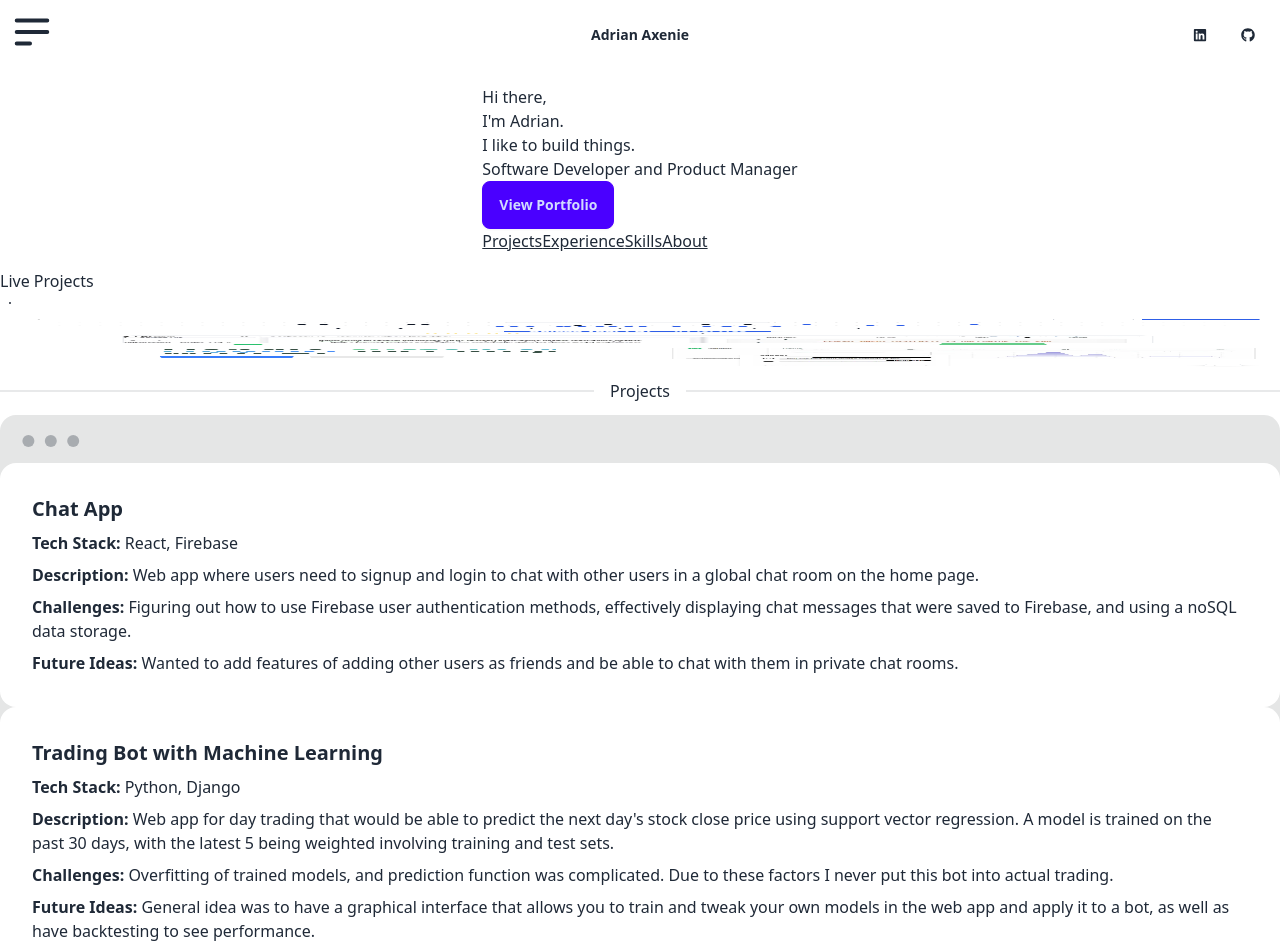
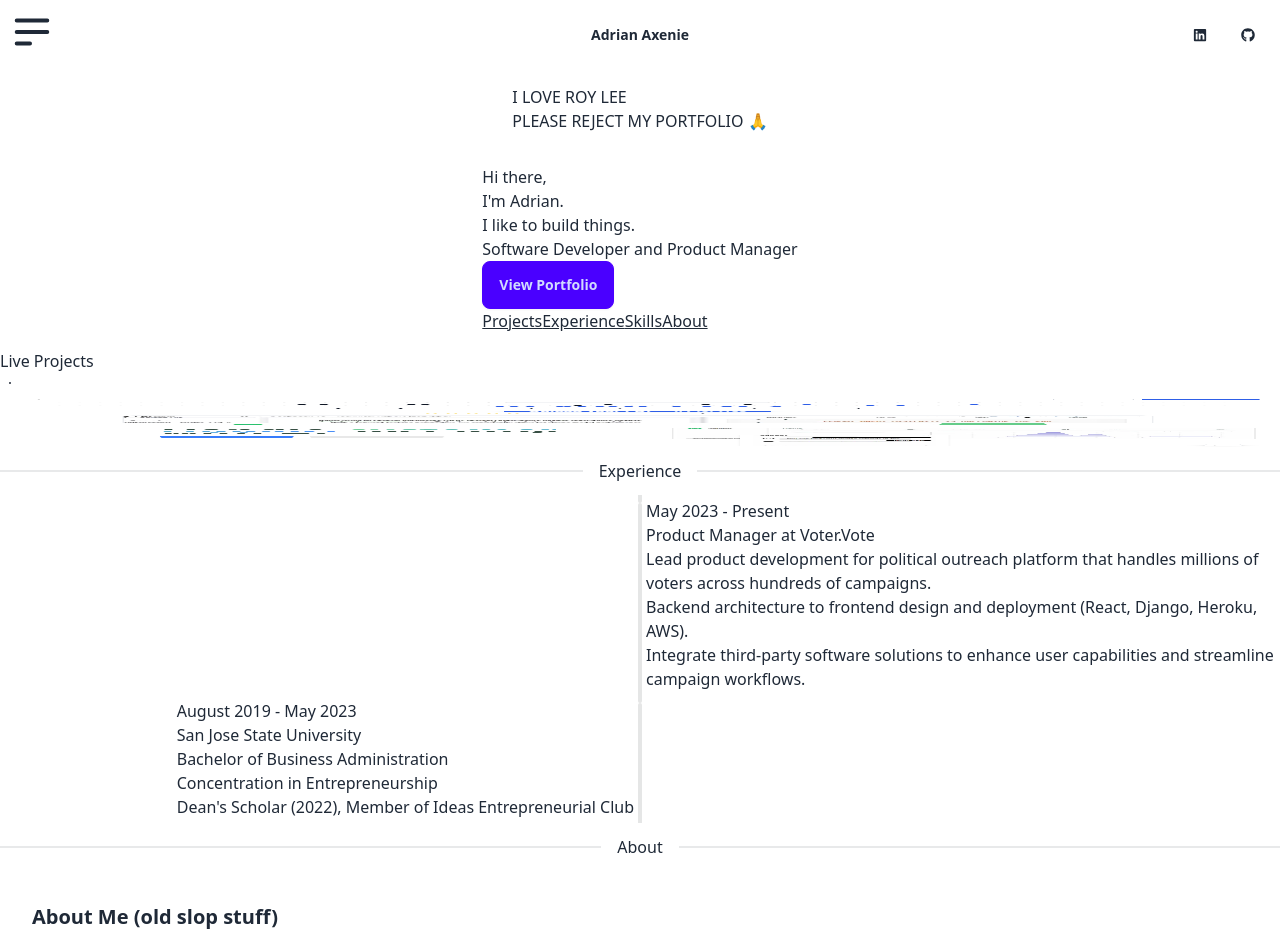
Before and after one commit to adyaxenie/blog, a Next.js app: page /home in a window 1280 px wide. Shown: the top 943 px of the page. Built offline with nearby package versions, Linux system fonts and the light colour scheme.

Commit message:
roy lee commit

```diff
--- a/components/about.tsx
+++ b/components/about.tsx
@@ -13,7 +13,7 @@ const About = () => {
             <div className="sm:flex justify-center gap-10">
                 <div data-aos="fade-right" className="card bg-base-100 shadow-xl w-full md:w-1/3 mx-2 p-5">
                     <div className="card-body">
-                        <h2 className="card-title">About Me</h2>
+                        <h2 className="card-title">About Me (old slop stuff)</h2>
                         <p>Hi there! I&apos;m Adrian, a Software Developer and Product Manager. I like to build things that are interesting or challenging in some way.</p>
                         <p>Some of the technologies I&apos;ve recently been working with include NextJS, Supabase, and OpenAI.</p>
                         <p>Some interests of mine are going skiing during the winter and mountain biking in the summer.</p>
--- a/components/footer.jsx
+++ b/components/footer.jsx
@@ -4,7 +4,7 @@ const Footer = () => {
     return (
         <footer className="flex justify-center items-center mx-auto py-20">
             <div className="flex gap-4">
-                <p>© 2024 All rights reserved</p>
+                <p>© 2025 All rights reserved</p>
             </div>
         </footer>
     );
--- a/components/live_projects.tsx
+++ b/components/live_projects.tsx
@@ -12,16 +12,16 @@ const LiveProjects = () => {
     };
 
     return (
-    <div data-aos="zoom-y-in" className="flex justify-center items-center">
+    <div data-aos="zoom-y-in" className="flex justify-center items-center" id='projects'>
         <div className="w-full max-w-5xl px-5">
-            <div className="mb-4 items-center flex text-red-500">
+            <div className="mb-6 items-center flex text-white">
                 <p>Live Projects</p>
                 <span className="loading loading-ring loading-sm ml-2"></span>
             </div>
 
             <div className="grid grid-cols-1 md:grid-cols-2 gap-6">
                 <div className="relative group">
-                    <div className="absolute -inset-1 bg-gradient-to-br from-red-500 to-purple-500 opacity-0 group-hover:opacity-50 rounded-lg blur-lg transition-opacity duration-300"></div>
+                    <div className="absolute -inset-1 bg-white opacity-0 group-hover:opacity-50 rounded-lg blur-lg transition-opacity duration-300"></div>
                     <div className="bg-white p-4 card cursor-pointer relative rounded-lg">
                         <div className="relative cursor-pointer" onClick={handleDinoClick}>
                             <div className="w-full h-0 pb-[50%] bg-white overflow-hidden relative">
@@ -33,13 +33,16 @@ const LiveProjects = () => {
                                 />
                             </div>
                             <div className="absolute inset-0 flex items-center justify-center opacity-0 group-hover:opacity-100 transition-opacity">
-                                <p className="text-transparent bg-clip-text bg-gradient-to-r from-red-500 to-purple-500 text-xl font-bold underline transition">Go to PDF Dino</p>
+                                <p className="text-black text-xl font-bold transition relative z-10">
+                                    Go to PDF Dino
+                                    <span className="absolute inset-0 rounded blur-md bg-white opacity-80 -z-10"></span>
+                                </p>
                             </div>
                         </div>
                     </div>
                 </div>
                 <div className="relative group">
-                    <div className="absolute -inset-1 bg-gradient-to-br from-red-500 to-purple-500 opacity-0 group-hover:opacity-50 rounded-lg blur-lg transition-opacity duration-300"></div>
+                    <div className="absolute -inset-1 bg-white opacity-0 group-hover:opacity-50 rounded-lg blur-lg transition-opacity duration-300"></div>
                     <div className="bg-white p-4 card cursor-pointer relative rounded-lg">
                         <div className="relative cursor-pointer" onClick={handleBotClick}>
                             <div className="w-full h-0 pb-[50%] bg-white overflow-hidden relative">
@@ -51,7 +54,10 @@ const LiveProjects = () => {
                                 />
                             </div>
                             <div className="absolute inset-0 flex items-center justify-center opacity-0 group-hover:opacity-100 transition-opacity">
-                                <p className="text-transparent bg-clip-text bg-gradient-to-r from-red-500 to-purple-500 text-xl font-bold underline transition">Go to SupBot AI</p>
+                                <p className="text-black text-xl font-bold transition relative z-10">
+                                    Go to SupBot AI
+                                    <span className="absolute inset-0 rounded blur-md bg-white opacity-80 -z-10"></span>
+                                </p>
                             </div>
                         </div>
                     </div>
--- a/components/navbar.jsx
+++ b/components/navbar.jsx
@@ -21,7 +21,7 @@ const Navbar = () => {
             </div>
             <ul tabIndex={0} className="menu menu-sm dropdown-content mt-3 z-[1] p-2 shadow bg-base-100 rounded-box w-52">
                 <li><a onClick={() => scrollToSection("landing")}>Home</a></li>
-                <li><a onClick={() => scrollToSection("projects")}>Portfolio</a></li>
+                <li><a onClick={() => scrollToSection("projects")}>Projects</a></li>
                 <li><a onClick={() => scrollToSection("timeline")}>Experience</a></li>
                 <li><a onClick={() => scrollToSection("about")}>About</a></li>
             </ul>
--- a/components/timeline.tsx
+++ b/components/timeline.tsx
@@ -15,9 +15,9 @@ const Timeline = () => {
                         <time className="font-mono italic">May 2023 - Present</time>
                         <div className="text-lg font-black">Product Manager at Voter.Vote</div>
                         <ul>
-                            <li>Full stack development of website applications.</li>
+                            <li>Lead product development for political outreach platform that handles millions of voters across hundreds of campaigns.</li>
                             <li>Backend architecture to frontend design and deployment (React, Django, Heroku, AWS).</li>
-                            <li>Work cross-functionally with team to strategize, build, and deliver product features.</li>
+                            <li>Integrate third-party software solutions to enhance user capabilities and streamline campaign workflows.</li>
                         </ul>
                     </div>
                     <hr />
@@ -36,7 +36,7 @@ const Timeline = () => {
                     </div>
                     <hr />
                 </li>
-                <li>
+                {/* <li>
                     <hr />
                     <div className="timeline-middle">
                         <svg xmlns="http://www.w3.org/2000/svg" viewBox="0 0 20 20" fill="currentColor" className="h-5 w-5"><path fillRule="evenodd" d="M10 18a8 8 0 100-16 8 8 0 000 16zm3.857-9.809a.75.75 0 00-1.214-.882l-3.483 4.79-1.88-1.88a.75.75 0 10-1.06 1.061l2.5 2.5a.75.75 0 001.137-.089l4-5.5z" clipRule="evenodd" /></svg>
@@ -49,7 +49,7 @@ const Timeline = () => {
                         <p>Learned basics of mechanical, computer and electrical engineering through PLTW program.</p>
                     </div>
                     <hr />
-                </li>
+                </li> */}
             </ul>
         </div>
 )}
--- a/pages/home.jsx
+++ b/pages/home.jsx
@@ -16,12 +16,22 @@ export default function Index() {
         <meta name="description" content="Welcome to My Blog where I share my thoughts and ideas." />
       </Head>
       <Navbar />
+      <div className="hero min-h-screen" id="landing">
+          <div data-aos="fade-left-in" className="hero-content text-center">
+              <div className="max-w-md">
+                  <div className="items-center">
+                      <h1 className="text-5xl font-bold mb-10">I LOVE ROY LEE</h1>
+                      <h1 className="text-5xl font-bold">PLEASE REJECT MY PORTFOLIO 🙏</h1>
+                  </div>
+              </div>
+          </div>
+      </div>
       <Landing id="home" />
       <LiveProjects />
-      <div id="projects" className='h-full'>
+      {/* <div id="projects" className='h-full'>
         <Home />
-      </div>
-      <div id="timeline" className='h-screen'>
+      </div> */}
+      <div id="timeline" className='h-full mt-20'>
         <Timeline />
       </div>
       <div id="about" className='h-full'>
```
